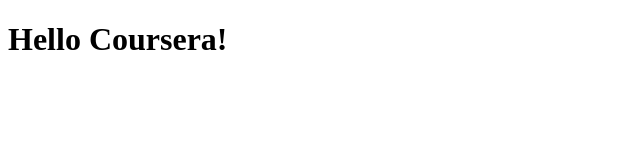
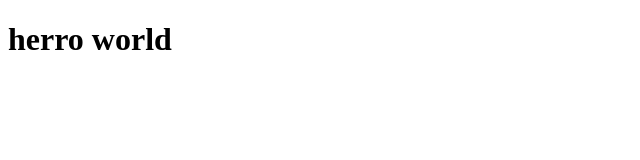
Before and after one commit to pareille/coursera-test, a plain HTML site: page site/index.html in a window 1280 px wide. Shown: the whole page, without its empty margins (0-640 px from the left). Drawn offline with Linux system fonts and the light colour scheme.

Commit message:
this one is better

```diff
--- a/site/index.html
+++ b/site/index.html
@@ -4,6 +4,6 @@
 	<title>Hello Coursera!</title>
 </head>
 <body>
-<h1>Hello Coursera!</h1>
+<h1>herro world</h1>
 </body>
 </html>
```
